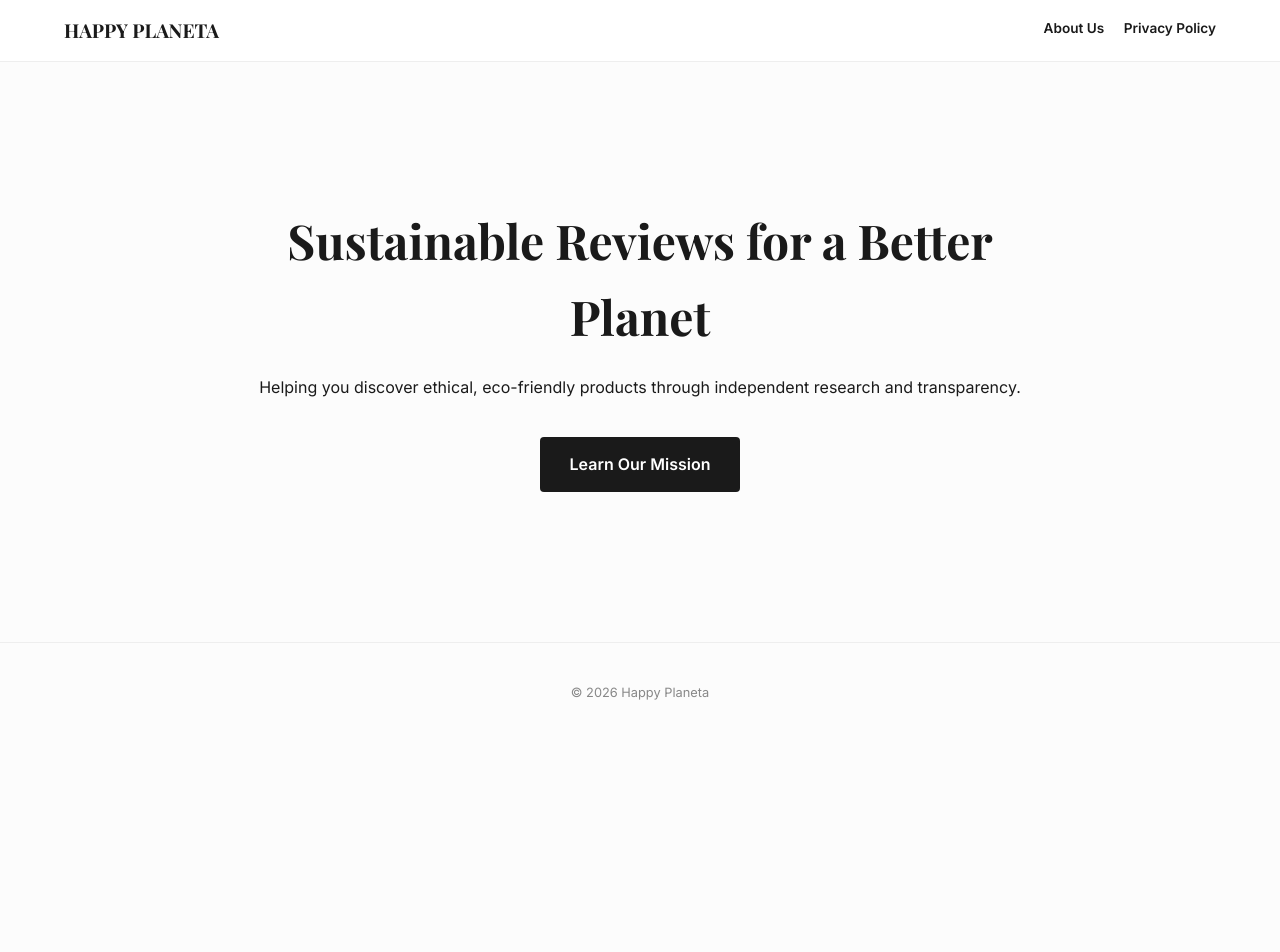
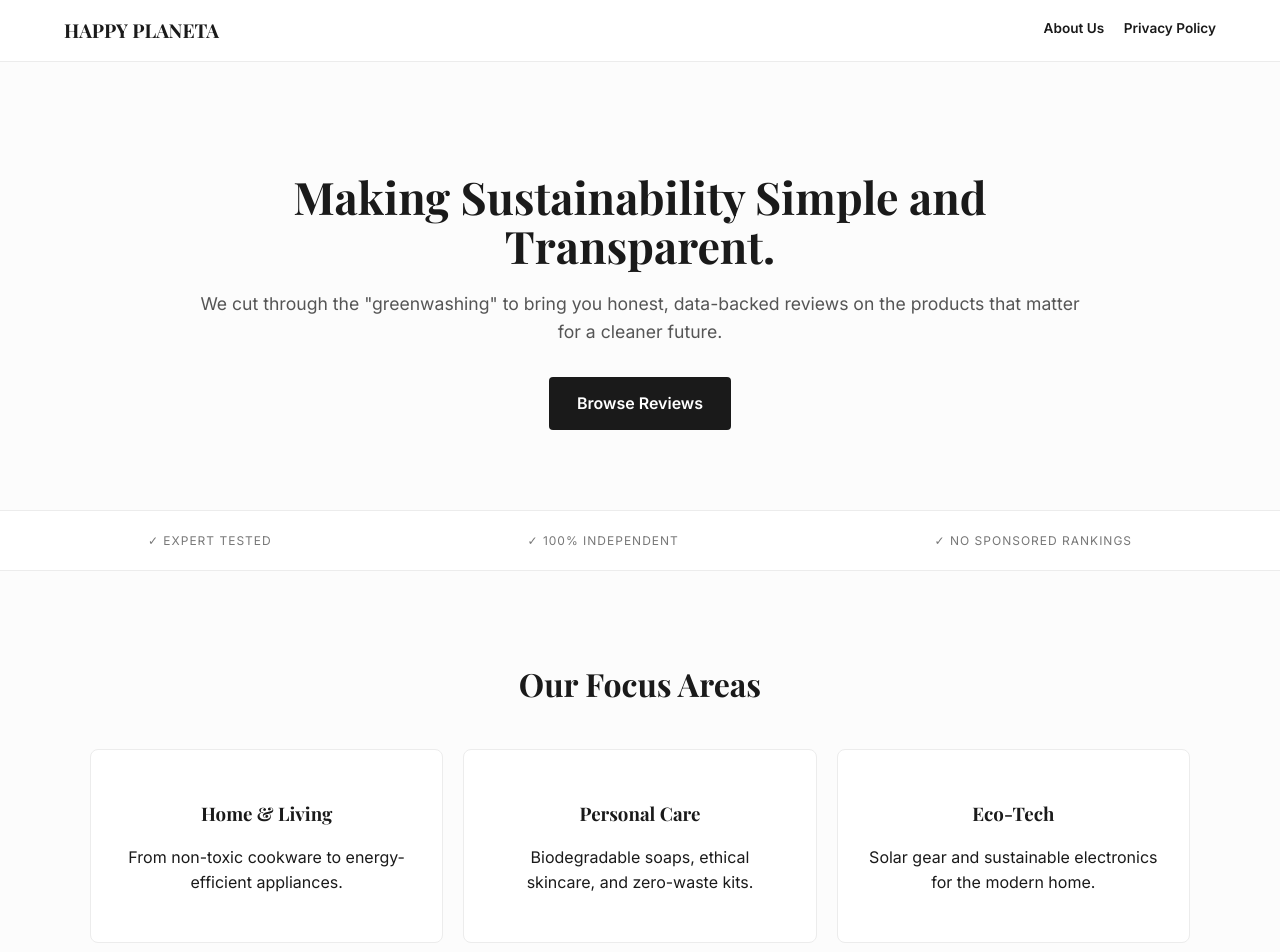
Before and after one commit to successdigest07-stack/Testing-landing-page, a plain HTML site: page index.html in a window 1280 px wide. Shown: the top 952 px of the page. Before the commit the page ends 800 px from the top, so only its background shows below. Drawn offline with nearby package versions, Linux system fonts and the light colour scheme.

Commit message:
Revise HTML structure and improve styling
Updated the title and enhanced styles for better visual consistency. Modified hero section content and added a research section to clarify the review process.

```diff
--- a/index.html
+++ b/index.html
@@ -2,21 +2,44 @@
 <html lang="en">
 <head>
     <meta charset="UTF-8"><meta name="viewport" content="width=device-width, initial-scale=1.0">
-    <title>Happy Planeta | Home</title>
+    <title>Happy Planeta | Independent Eco-Friendly Reviews</title>
     <link href="https://fonts.googleapis.com/css2?family=Inter:wght@400;600&family=Playfair+Display:wght@700&display=swap" rel="stylesheet">
     <style>
-        :root { --green: #2d6a4f; --dark: #1a1a1a; --light: #fcfcfc; }
+        :root { --green: #2d6a4f; --dark: #1a1a1a; --light: #fcfcfc; --border: #ececec; }
         body { font-family: 'Inter', sans-serif; background: var(--light); color: var(--dark); margin: 0; line-height: 1.6; }
-        nav { background: white; padding: 15px 5%; display: flex; justify-content: space-between; border-bottom: 1px solid #eee; position: sticky; top: 0; }
+
+        /* Navigation */
+        nav { background: white; padding: 15px 5%; display: flex; justify-content: space-between; border-bottom: 1px solid var(--border); position: sticky; top: 0; z-index: 100; }
         .logo { font-family: 'Playfair Display', serif; text-decoration: none; color: var(--dark); font-weight: 700; font-size: 1.2rem; }
         .nav-links a { margin-left: 15px; text-decoration: none; color: var(--dark); font-size: 0.85rem; font-weight: 600; }
-        .hero { padding: 100px 5%; text-align: center; max-width: 800px; margin: 0 auto; }
-        h1 { font-family: 'Playfair Display', serif; font-size: 3rem; margin-bottom: 20px; }
-        .btn { display: inline-block; background: var(--dark); color: white; padding: 15px 30px; text-decoration: none; border-radius: 4px; font-weight: 600; margin-top: 20px; }
-        footer { padding: 40px; text-align: center; font-size: 0.8rem; color: #888; border-top: 1px solid #eee; margin-top: 50px; }
+
+        /* Hero */
+        .hero { padding: 80px 5%; text-align: center; max-width: 900px; margin: 0 auto; }
+        h1 { font-family: 'Playfair Display', serif; font-size: 2.8rem; margin-bottom: 20px; line-height: 1.1; }
+        .hero p { font-size: 1.1rem; color: #555; margin-bottom: 30px; }
+        .btn { display: inline-block; background: var(--dark); color: white; padding: 14px 28px; text-decoration: none; border-radius: 4px; font-weight: 600; }
+
+        /* Trust Bar */
+        .trust-bar { display: flex; justify-content: space-around; padding: 20px; background: #fff; border-top: 1px solid var(--border); border-bottom: 1px solid var(--border); font-size: 0.75rem; text-transform: uppercase; letter-spacing: 1px; color: #777; }
+
+        /* Categories Section */
+        .section { padding: 60px 5%; max-width: 1100px; margin: 0 auto; }
+        h2 { font-family: 'Playfair Display', serif; font-size: 2rem; text-align: center; margin-bottom: 40px; }
+        .grid { display: grid; grid-template-columns: repeat(auto-fit, minmax(250px, 1fr)); gap: 20px; }
+        .card { background: white; border: 1px solid var(--border); padding: 30px; border-radius: 8px; text-align: center; transition: 0.3s; }
+        .card:hover { border-color: var(--green); }
+        .card h3 { font-family: 'Playfair Display', serif; margin-bottom: 10px; }
+
+        /* Research Section */
+        .research-box { background: #f0f4f2; padding: 50px 5%; border-radius: 12px; margin: 40px 0; }
+        .research-box h2 { text-align: left; margin-bottom: 20px; }
+
+        /* Footer */
+        footer { padding: 60px 5%; text-align: center; font-size: 0.8rem; color: #888; border-top: 1px solid var(--border); background: white; }
     </style>
 </head>
 <body>
+
     <nav>
         <a href="index.html" class="logo">HAPPY PLANETA</a>
         <div class="nav-links">
@@ -24,11 +47,57 @@
             <a href="privacy.html">Privacy Policy</a>
         </div>
     </nav>
-    <section class="hero">
-        <h1>Sustainable Reviews for a Better Planet</h1>
-        <p>Helping you discover ethical, eco-friendly products through independent research and transparency.</p>
-        <a href="about.html" class="btn">Learn Our Mission</a>
+
+    <header class="hero">
+        <h1>Making Sustainability Simple and Transparent.</h1>
+        <p>We cut through the "greenwashing" to bring you honest, data-backed reviews on the products that matter for a cleaner future.</p>
+        <a href="#categories" class="btn">Browse Reviews</a>
+    </header>
+
+    <div class="trust-bar">
+        <span>✓ Expert Tested</span>
+        <span>✓ 100% Independent</span>
+        <span>✓ No Sponsored Rankings</span>
+    </div>
+
+    <section class="section" id="categories">
+        <h2>Our Focus Areas</h2>
+        <div class="grid">
+            <div class="card">
+                <h3>Home & Living</h3>
+                <p>From non-toxic cookware to energy-efficient appliances.</p>
+            </div>
+            <div class="card">
+                <h3>Personal Care</h3>
+                <p>Biodegradable soaps, ethical skincare, and zero-waste kits.</p>
+            </div>
+            <div class="card">
+                <h3>Eco-Tech</h3>
+                <p>Solar gear and sustainable electronics for the modern home.</p>
+            </div>
+        </div>
     </section>
-    <footer>&copy; 2026 Happy Planeta</footer>
+
+    <section class="section">
+        <div class="research-box">
+            <h2>How We Research</h2>
+            <p>Every product featured on Happy Planeta goes through a 20-point inspection. We analyze supply chain transparency, carbon footprint reports, and third-party certifications like B-Corp and Fair Trade. <strong>Our loyalty is to the planet and the consumer, never the brand.</strong></p>
+        </div>
+    </section>
+
+    <section class="section" style="text-align: center; background: white; border-radius: 8px; border: 1px solid var(--border);">
+        <h3>Join the Conscious Community</h3>
+        <p>Get our monthly "Green Report" delivered to your inbox.</p>
+        <div style="margin-top: 20px;">
+            <input type="email" placeholder="Enter your email" style="padding: 10px; border: 1px solid #ccc; width: 250px; border-radius: 4px;">
+            <button class="btn" style="padding: 10px 20px; font-size: 0.8rem; margin-top: 0;">Subscribe</button>
+        </div>
+    </section>
+
+    <footer>
+        <p>&copy; 2026 Happy Planeta. All Rights Reserved.</p>
+        <p style="margin-top: 10px;"><a href="privacy.html" style="color: #888;">Privacy Policy</a> | <a href="about.html" style="color: #888;">About Our Process</a></p>
+    </footer>
+
 </body>
 </html>
```
